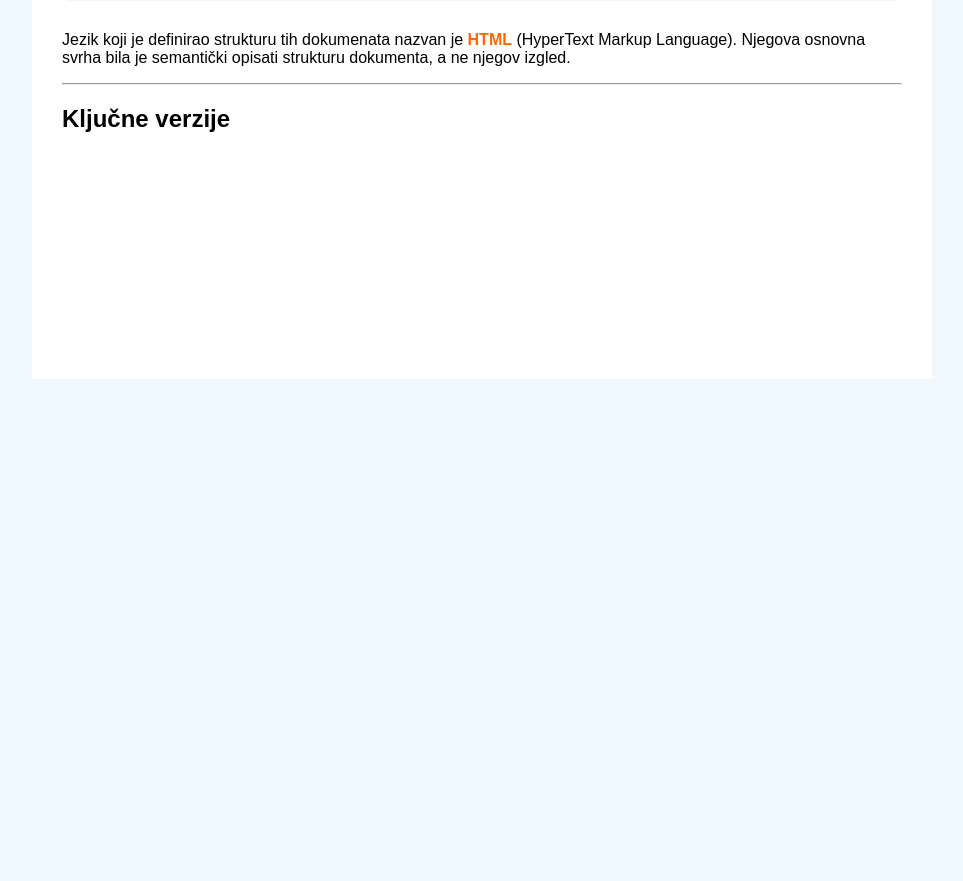
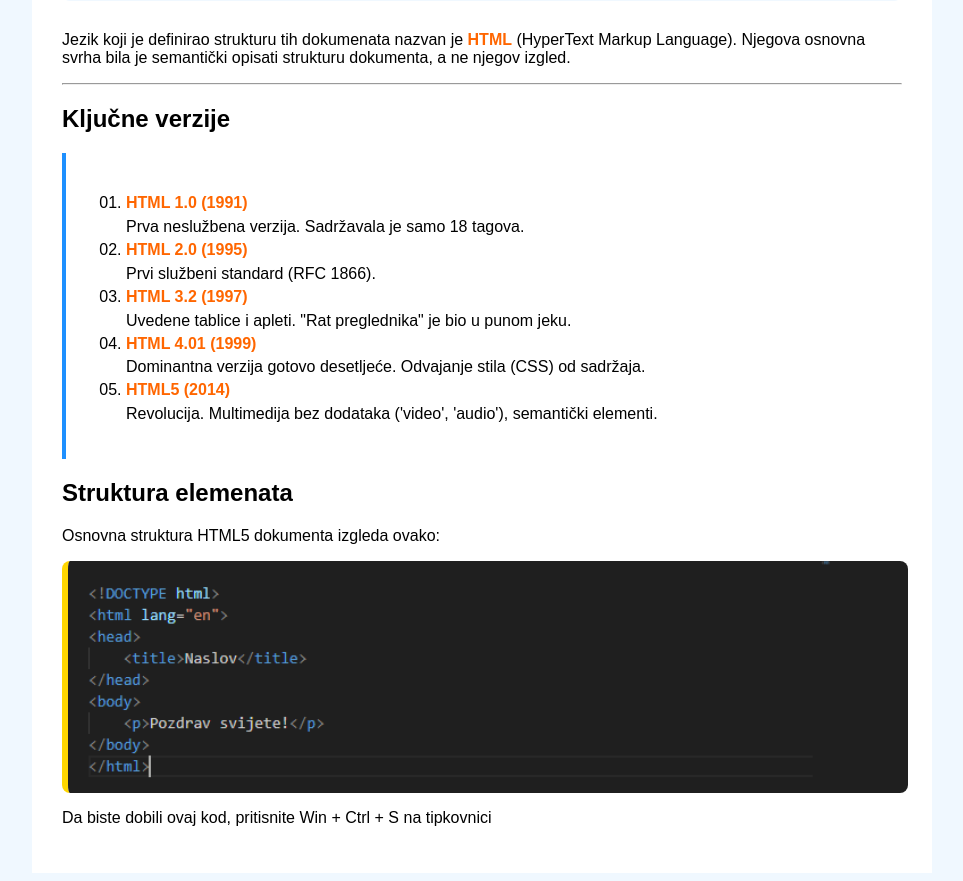
Before and after one commit to Tankred031/Revisited-FD1, a PHP site: page / in a window 1280 px wide. Shown: the part 869-1750 px from the top of the page, without its empty margins (158-1121 px from the left). Before the commit the page ends 1248 px from the top, so only its background shows below. Run offline with PHP 8.4, Linux system fonts and the light colour scheme.

Commit message:
vjezba03 dio 2

```diff
--- a/007VJEZBE FD1/vjezba03/index.html
+++ b/007VJEZBE FD1/vjezba03/index.html
@@ -30,8 +30,41 @@
         <h2>Ključne verzije</h2>
 
 
+        <div class="okvir-2">
+                <ol>
+                    <li>
+                        <span class="kratice">HTML 1.0 (1991)</span><br>
+                        Prva neslužbena verzija. Sadržavala je samo 18 tagova.
+                    </li>
+                    <li>
+                        <span class="kratice">HTML 2.0 (1995)</span><br>
+                        Prvi službeni standard (RFC 1866).
+                    </li>
+                    <li>
+                        <span class="kratice">HTML 3.2 (1997)</span><br>
+                        Uvedene tablice i apleti. "Rat preglednika" je bio u punom jeku.
+                    </li>
+                    <li>
+                        <span class="kratice">HTML 4.01 (1999)</span><br>
+                        Dominantna verzija gotovo desetljeće. Odvajanje stila (CSS) od sadržaja.
+                    </li>
+                    <li>
+                        <span class="kratice">HTML5 (2014)</span><br>
+                        Revolucija. Multimedija bez dodataka ('video', 'audio'), semantički elementi.
+                    </li>
+                </ol>
+        </div>
 
 
+        <h2>Struktura elemenata</h2>
+
+        <p>Osnovna struktura HTML5 dokumenta izgleda ovako:</p>
+
+
+            <img class="html" src="html.png" alt="">
+
+
+        <p>Da biste dobili ovaj kod, pritisnite Win + Ctrl + S na tipkovnici</p>
 
 
 
--- a/007VJEZBE FD1/vjezba03/style.css
+++ b/007VJEZBE FD1/vjezba03/style.css
@@ -70,3 +70,28 @@ mark {
     font-weight: bolder;
     color: #ff6600;
 }
+
+.okvir-2 {
+    padding: 20px;
+    border-left: 4px solid dodgerblue;
+}
+
+ol {
+    list-style-type: decimal-leading-zero;
+}
+
+.kratice {
+    font-weight: bolder;
+    color: #ff6600;
+    line-height: 1.8rem;
+
+}
+
+.html {
+    display: block;
+    width: 100%;
+    margin: 0 auto;
+
+    border-left: 6px solid gold;
+    border-radius: 8px;
+}
```
Also changed, not shown: 007VJEZBE FD1/vjezba03/indeks.html (added, +11 -0 lines), 007VJEZBE FD1/vjezba03/html.png (added), 1 other file.
